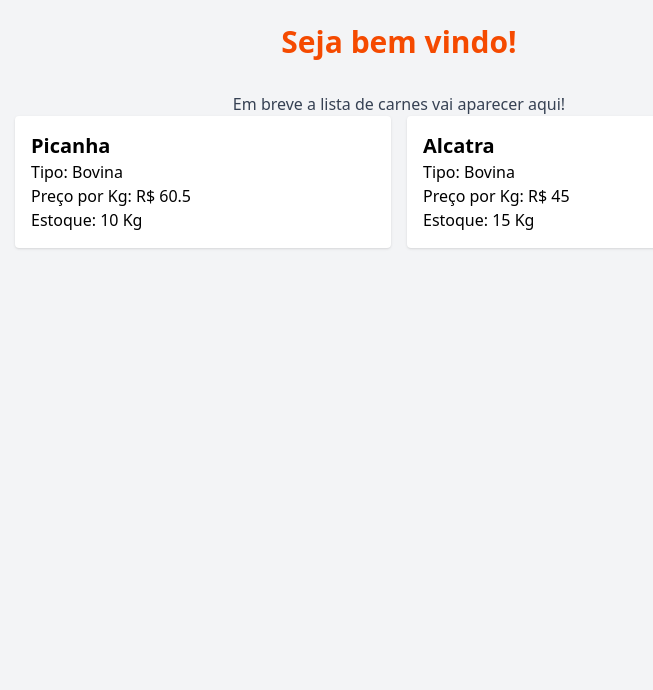
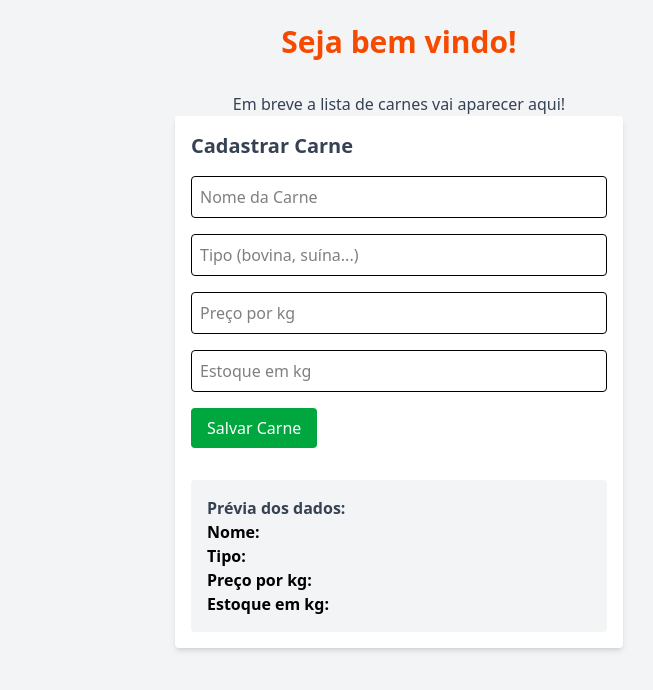
Before and after one commit to AdrianaRoza/meat-system-frontend, a React (Vite) app: page / in a window 1280 px wide. Shown: the top 690 px of the page, without its empty margins (241-894 px from the left). Built offline with nearby package versions, Linux system fonts and the light colour scheme.

Commit message:
create inputs with value and onChange

```diff
--- a/src/App.jsx
+++ b/src/App.jsx
@@ -1,11 +1,12 @@
-import Layout from "./components/Layout";
-import MeatList from "./components/MeatList";
-
+import Layout from "./components/Layout"
+import MeatList from "./components/MeatList"
+import MeatForm from "./components/MeatForm"
 const App = () => {
   return (
     <Layout>
       <p className="text-center text-gray-700">Em breve a lista de carnes vai aparecer aqui!</p>
-      <MeatList/>
+      <MeatForm/>
+      {/* <MeatList/> */}
     </Layout>
   )
 }
--- a/src/components/MeatForm.jsx
+++ b/src/components/MeatForm.jsx
@@ -9,9 +9,80 @@ const MeatForm = () => {
     stock_kg:"",
   })
 
+  const handleChange = (e) => {
+    const { name, value} = e.target
+
+
+    setForm((prev) => ({
+      ...prev,
+      [name]: value,
+    }))
+  }
+
   return(
-    <form>
-      {/* Aqui Depois vao os inputs */}
+    <form
+      className="space-y-4 p-4 bg-white shadow-md rounded max-w-md mx-auto"
+    >
+      <h2
+        className="text-xl font-bold text-gray-700">
+          Cadastrar Carne
+      </h2>
+
+      <input
+        type="text"
+        name="name"
+        placeholder="Nome da Carne"
+        value={form.name}
+        onChange={handleChange}
+        className="w-full p-2 border rounded"
+      />
+
+      <input
+        type="text"
+        name="type"
+        placeholder="Tipo (bovina, suína...)"
+        value={form.type}
+        onChange={handleChange}
+        className="w-full p-2 border rounded"
+      />
+
+      <input
+        type="number"
+        name="price_per_kg"
+        placeholder="Preço por kg"
+        value={form.price_per_kg}
+        onChange={handleChange}
+        className="w-full p-2 border rounded"
+      />
+
+
+      <input
+        type="number"
+        name="stock_kg"
+        placeholder="Estoque em kg"
+        value={form.stock_kg}
+        onChange={handleChange}
+        className="w-full p-2 border rounded"
+      />
+
+      <button
+        type="submit"
+        className="bg-green-600 text-white py-2 px-4 rounded
+          hover:bg-green-700 transition"
+      >
+        Salvar Carne
+      </button>
+
+        {/* Teste de que esta funcionando */}
+      <div className="mt-4 bg-gray-100 p-4 rounded">
+        <h3 className="font-semibold text-gray-700">Prévia dos dados:</h3>
+        <p><strong>Nome:</strong> {form.name}</p>
+        <p><strong>Tipo:</strong> {form.type}</p>
+        <p><strong>Preço por kg:</strong> {form.price_per_kg}</p>
+        <p><strong>Estoque em kg:</strong> {form.stock_kg}</p>
+      </div>
+
+
     </form>
   )
 }
```
